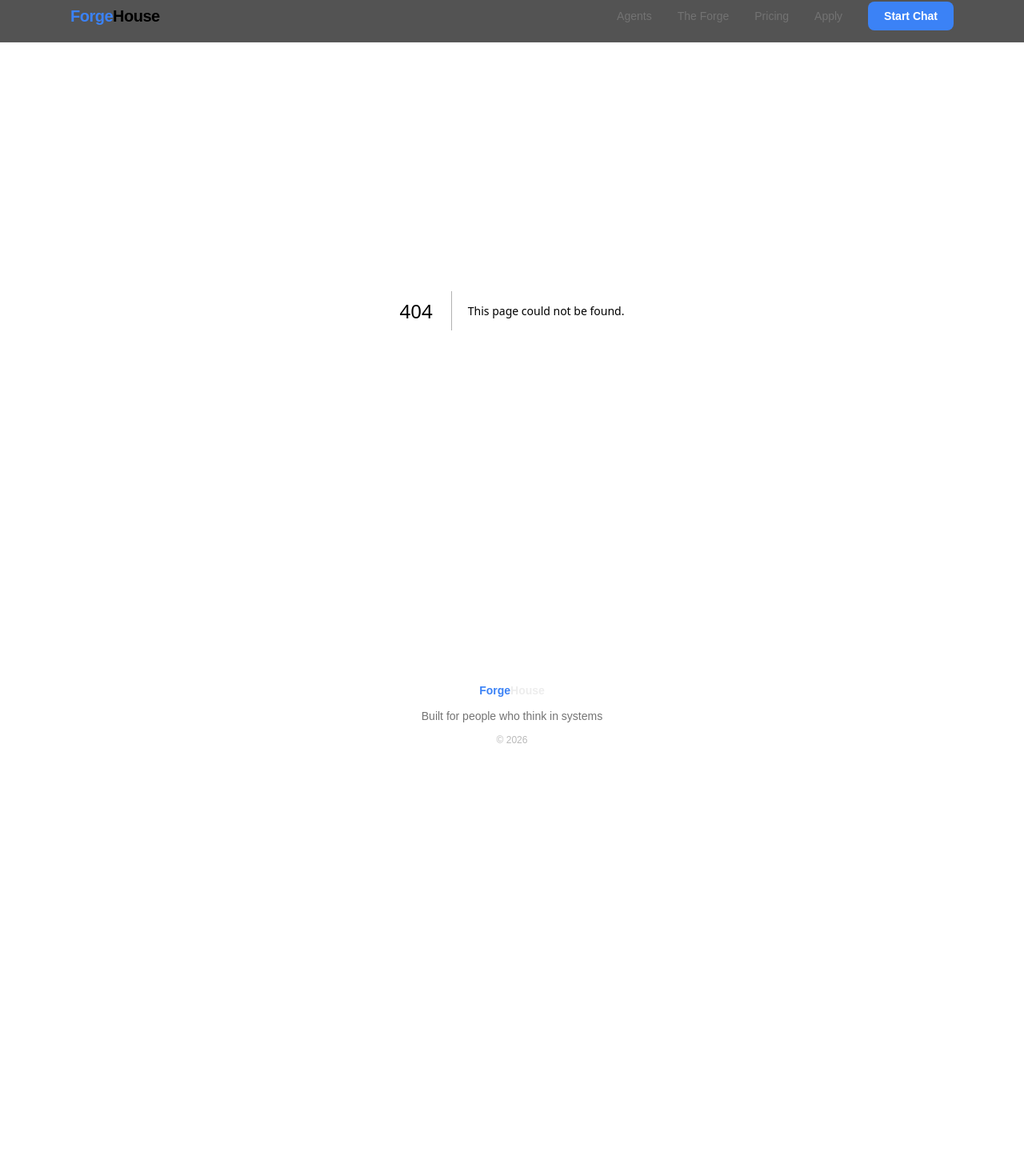
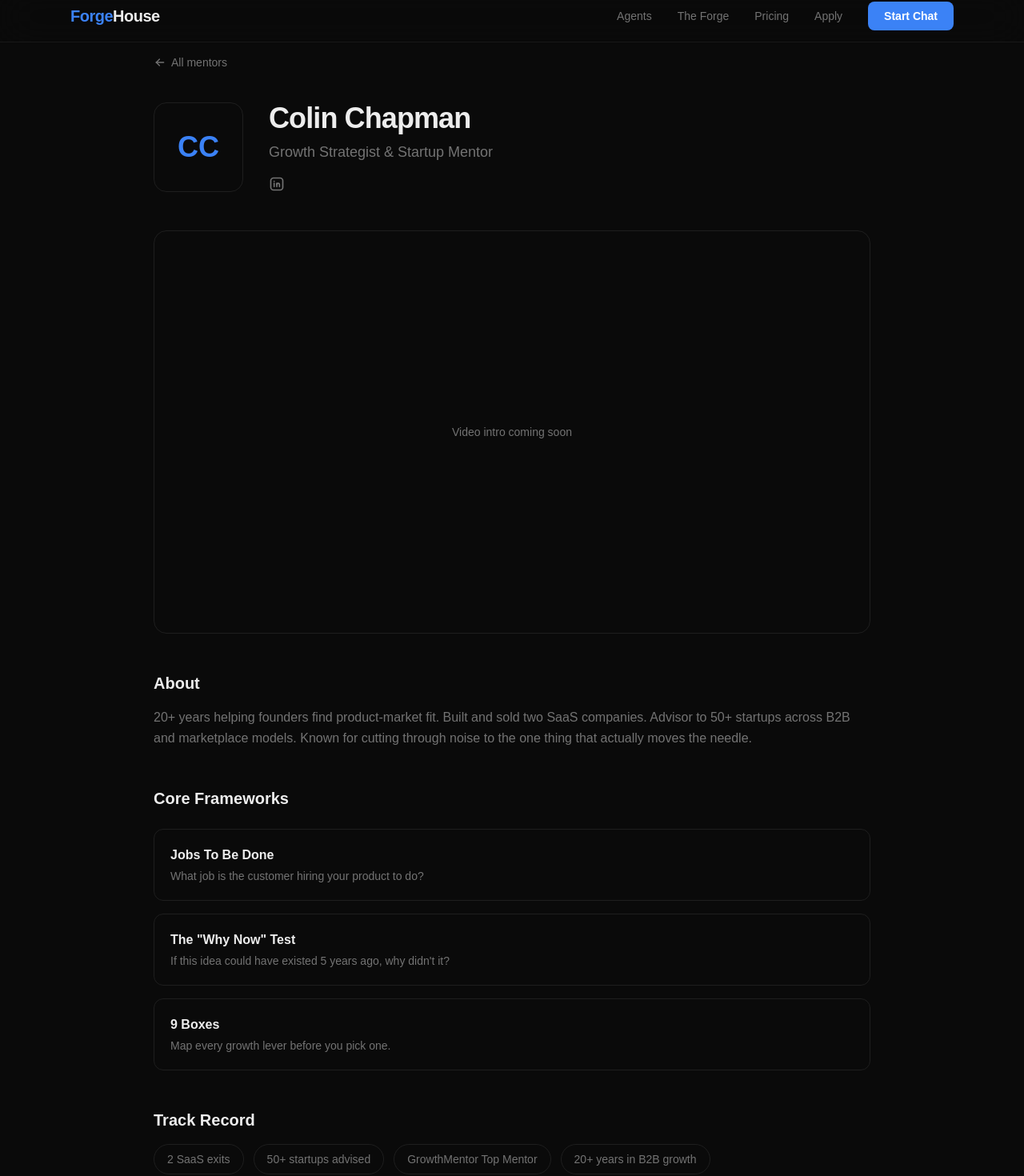
Before and after one commit to Apex-Sudo/forgehouse-site, a Next.js app: page /mentors/colin-chapman in a window 1280 px wide. Before the commit this address had no page. Shown: the part 12-1482 px from the top of the page at 80% size. Before the commit the page ends 1009 px from the top, so only its background shows below. Built offline with nearby package versions, Linux system fonts and the light colour scheme.

Commit message:
feat: mentor profile pages (/mentors, /mentors/[slug]) with video, frameworks, credentials, CTA

```diff
--- /dev/null
+++ b/src/app/mentors/[slug]/page.tsx
@@ -0,0 +1,153 @@
+"use client";
+import Link from "next/link";
+import { IconArrowLeft, IconMessageCircle, IconBrandLinkedin, IconWorld } from "@tabler/icons-react";
+
+/* ── mentor data (will become dynamic/CMS later) ── */
+interface Mentor {
+  slug: string;
+  name: string;
+  title: string;
+  bio: string;
+  videoUrl?: string; // YouTube/Vimeo embed URL
+  photoUrl?: string;
+  frameworks: { name: string; oneLiner: string }[];
+  credentials: string[];
+  agentId?: string; // links to /chat?agent=<id>
+  linkedin?: string;
+  website?: string;
+}
+
+const MENTORS: Record<string, Mentor> = {
+  "colin-chapman": {
+    slug: "colin-chapman",
+    name: "Colin Chapman",
+    title: "Growth Strategist & Startup Mentor",
+    bio: "20+ years helping founders find product-market fit. Built and sold two SaaS companies. Advisor to 50+ startups across B2B and marketplace models. Known for cutting through noise to the one thing that actually moves the needle.",
+    frameworks: [
+      { name: "Jobs To Be Done", oneLiner: "What job is the customer hiring your product to do?" },
+      { name: "The \"Why Now\" Test", oneLiner: "If this idea could have existed 5 years ago, why didn't it?" },
+      { name: "9 Boxes", oneLiner: "Map every growth lever before you pick one." },
+    ],
+    credentials: [
+      "2 SaaS exits",
+      "50+ startups advised",
+      "GrowthMentor Top Mentor",
+      "20+ years in B2B growth",
+    ],
+    agentId: "colin",
+    linkedin: "https://linkedin.com/in/colinchapman",
+  },
+};
+
+/* ── page component ── */
+export default function MentorProfile({ params }: { params: { slug: string } }) {
+  const mentor = MENTORS[params.slug];
+
+  if (!mentor) {
+    return (
+      <div className="pt-32 px-6 text-center max-w-2xl mx-auto">
+        <h1 className="text-3xl font-bold mb-4">Mentor not found</h1>
+        <p className="text-muted mb-8">This mentor profile doesn&apos;t exist yet.</p>
+        <Link href="/" className="text-amber hover:underline">← Back to ForgeHouse</Link>
+      </div>
+    );
+  }
+
+  return (
+    <div className="pt-20 pb-32 px-6">
+      <div className="max-w-4xl mx-auto">
+        {/* Back link */}
+        <Link href="/" className="inline-flex items-center gap-1.5 text-sm text-muted hover:text-foreground transition mb-10">
+          <IconArrowLeft size={16} />
+          All mentors
+        </Link>
+
+        {/* Header */}
+        <div className="flex flex-col md:flex-row gap-8 mb-12">
+          {/* Photo placeholder */}
+          <div className="w-28 h-28 rounded-2xl bg-card border border-border flex items-center justify-center text-4xl font-bold text-amber shrink-0">
+            {mentor.name.split(" ").map(n => n[0]).join("")}
+          </div>
+          <div>
+            <h1 className="text-3xl md:text-4xl font-bold tracking-tight mb-2">{mentor.name}</h1>
+            <p className="text-muted text-lg mb-4">{mentor.title}</p>
+            <div className="flex gap-3">
+              {mentor.linkedin && (
+                <a href={mentor.linkedin} target="_blank" rel="noopener noreferrer" className="text-muted hover:text-foreground transition">
+                  <IconBrandLinkedin size={20} />
+                </a>
+              )}
+              {mentor.website && (
+                <a href={mentor.website} target="_blank" rel="noopener noreferrer" className="text-muted hover:text-foreground transition">
+                  <IconWorld size={20} />
+                </a>
+              )}
+            </div>
+          </div>
+        </div>
+
+        {/* Video */}
+        {mentor.videoUrl ? (
+          <div className="aspect-video rounded-2xl overflow-hidden bg-card border border-border mb-12">
+            <iframe
+              src={mentor.videoUrl}
+              className="w-full h-full"
+              allow="autoplay; fullscreen"
+              allowFullScreen
+            />
+          </div>
+        ) : (
+          <div className="aspect-video rounded-2xl bg-card border border-border mb-12 flex items-center justify-center">
+            <p className="text-muted text-sm">Video intro coming soon</p>
+          </div>
+        )}
+
+        {/* Bio */}
+        <div className="mb-12">
+          <h2 className="text-xl font-semibold mb-4">About</h2>
+          <p className="text-muted leading-relaxed">{mentor.bio}</p>
+        </div>
+
+        {/* Frameworks */}
+        <div className="mb-12">
+          <h2 className="text-xl font-semibold mb-6">Core Frameworks</h2>
+          <div className="grid gap-4">
+            {mentor.frameworks.map((fw) => (
+              <div key={fw.name} className="p-5 rounded-xl bg-card border border-border">
+                <h3 className="font-semibold mb-1">{fw.name}</h3>
+                <p className="text-muted text-sm">{fw.oneLiner}</p>
+              </div>
+            ))}
+          </div>
+        </div>
+
+        {/* Credentials */}
+        <div className="mb-16">
+          <h2 className="text-xl font-semibold mb-4">Track Record</h2>
+          <div className="flex flex-wrap gap-3">
+            {mentor.credentials.map((cred) => (
+              <span key={cred} className="px-4 py-2 rounded-full bg-card border border-border text-sm text-muted">
+                {cred}
+              </span>
+            ))}
+          </div>
+        </div>
+
+        {/* CTA */}
+        <div className="p-8 rounded-2xl bg-card border border-border text-center">
+          <h2 className="text-2xl font-bold mb-3">Talk to {mentor.name.split(" ")[0]}&apos;s agent</h2>
+          <p className="text-muted mb-6 max-w-lg mx-auto">
+            Their frameworks, their instincts, their pattern recognition. Available right now.
+          </p>
+          <Link
+            href={mentor.agentId ? `/chat?agent=${mentor.agentId}` : "/the-forge"}
+            className="inline-flex items-center gap-2 px-8 py-3.5 bg-amber text-background font-semibold rounded-xl hover:opacity-90 transition"
+          >
+            <IconMessageCircle size={20} />
+            Start a conversation
+          </Link>
+        </div>
+      </div>
+    </div>
+  );
+}
--- /dev/null
+++ b/src/app/mentors/page.tsx
@@ -0,0 +1,57 @@
+"use client";
+import Link from "next/link";
+import { IconArrowRight } from "@tabler/icons-react";
+
+const mentors = [
+  {
+    slug: "colin-chapman",
+    name: "Colin Chapman",
+    title: "Growth Strategist & Startup Mentor",
+    tagline: "Cuts through noise to the one thing that moves the needle.",
+  },
+];
+
+export default function MentorsPage() {
+  return (
+    <div className="pt-20 pb-32 px-6">
+      <div className="max-w-4xl mx-auto">
+        <h1 className="text-3xl md:text-4xl font-bold tracking-tight mb-3">Mentors</h1>
+        <p className="text-muted text-lg mb-12">
+          Every mentor on ForgeHouse has made the hard calls themselves. Their agents carry real frameworks, not theory.
+        </p>
+
+        <div className="grid gap-4">
+          {mentors.map((m) => (
+            <Link
+              key={m.slug}
+              href={`/mentors/${m.slug}`}
+              className="group p-6 rounded-xl bg-card border border-border hover:border-amber/40 transition flex items-center justify-between"
+            >
+              <div>
+                <div className="flex items-center gap-4 mb-2">
+                  <div className="w-12 h-12 rounded-xl bg-amber/10 flex items-center justify-center text-lg font-bold text-amber">
+                    {m.name.split(" ").map(n => n[0]).join("")}
+                  </div>
+                  <div>
+                    <h2 className="text-lg font-semibold group-hover:text-amber transition">{m.name}</h2>
+                    <p className="text-sm text-muted">{m.title}</p>
+                  </div>
+                </div>
+                <p className="text-muted text-sm ml-16">{m.tagline}</p>
+              </div>
+              <IconArrowRight size={20} className="text-muted group-hover:text-amber transition shrink-0" />
+            </Link>
+          ))}
+        </div>
+
+        {/* Become a mentor CTA */}
+        <div className="mt-16 text-center">
+          <p className="text-muted mb-4">Have frameworks worth preserving?</p>
+          <Link href="/contribute" className="text-amber hover:underline font-medium">
+            Contribute to ForgeHouse →
+          </Link>
+        </div>
+      </div>
+    </div>
+  );
+}
--- a/src/app/sitemap.ts
+++ b/src/app/sitemap.ts
@@ -8,5 +8,7 @@ export default function sitemap(): MetadataRoute.Sitemap {
     { url: `${baseUrl}/the-forge`, lastModified: new Date(), changeFrequency: 'weekly', priority: 0.9 },
     { url: `${baseUrl}/contribute`, lastModified: new Date(), changeFrequency: 'monthly', priority: 0.8 },
     { url: `${baseUrl}/about`, lastModified: new Date(), changeFrequency: 'monthly', priority: 0.7 },
+    { url: `${baseUrl}/mentors`, lastModified: new Date(), changeFrequency: 'weekly', priority: 0.8 },
+    { url: `${baseUrl}/mentors/colin-chapman`, lastModified: new Date(), changeFrequency: 'monthly', priority: 0.8 },
   ]
 }
```
